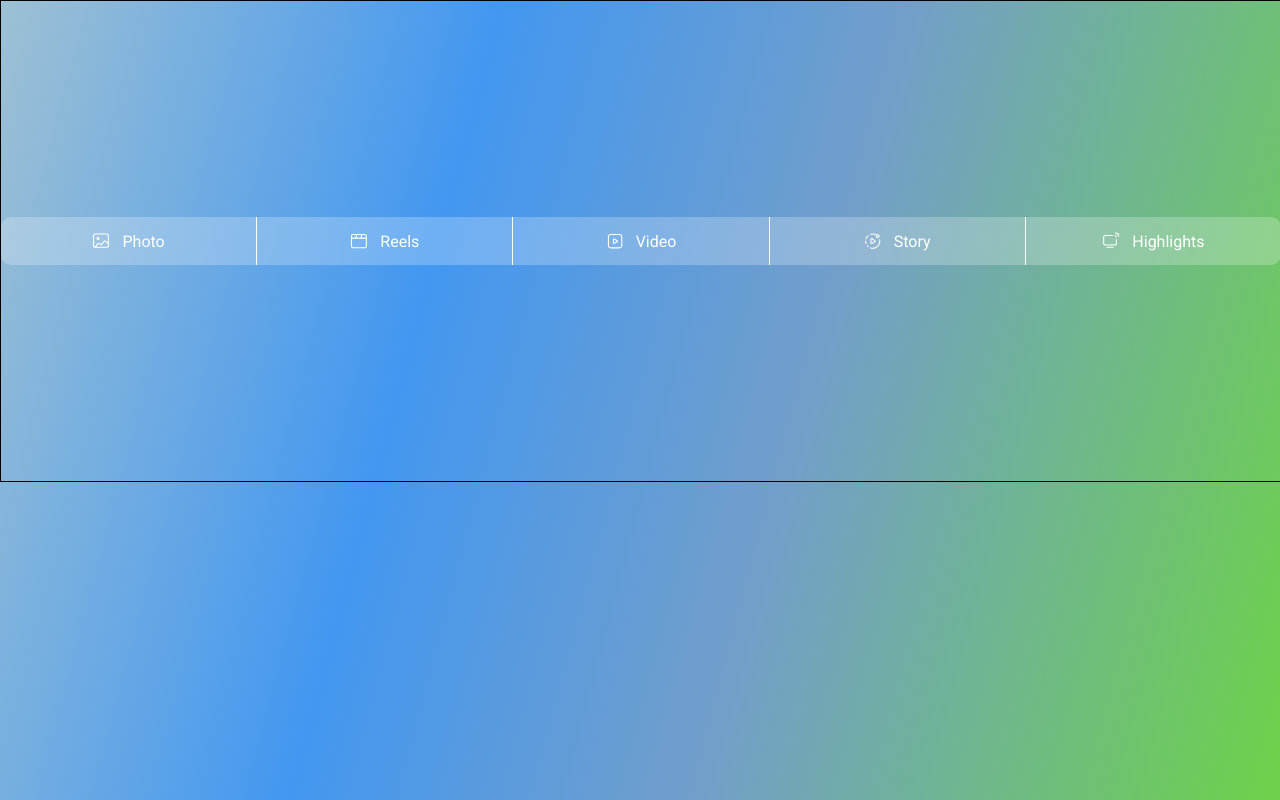
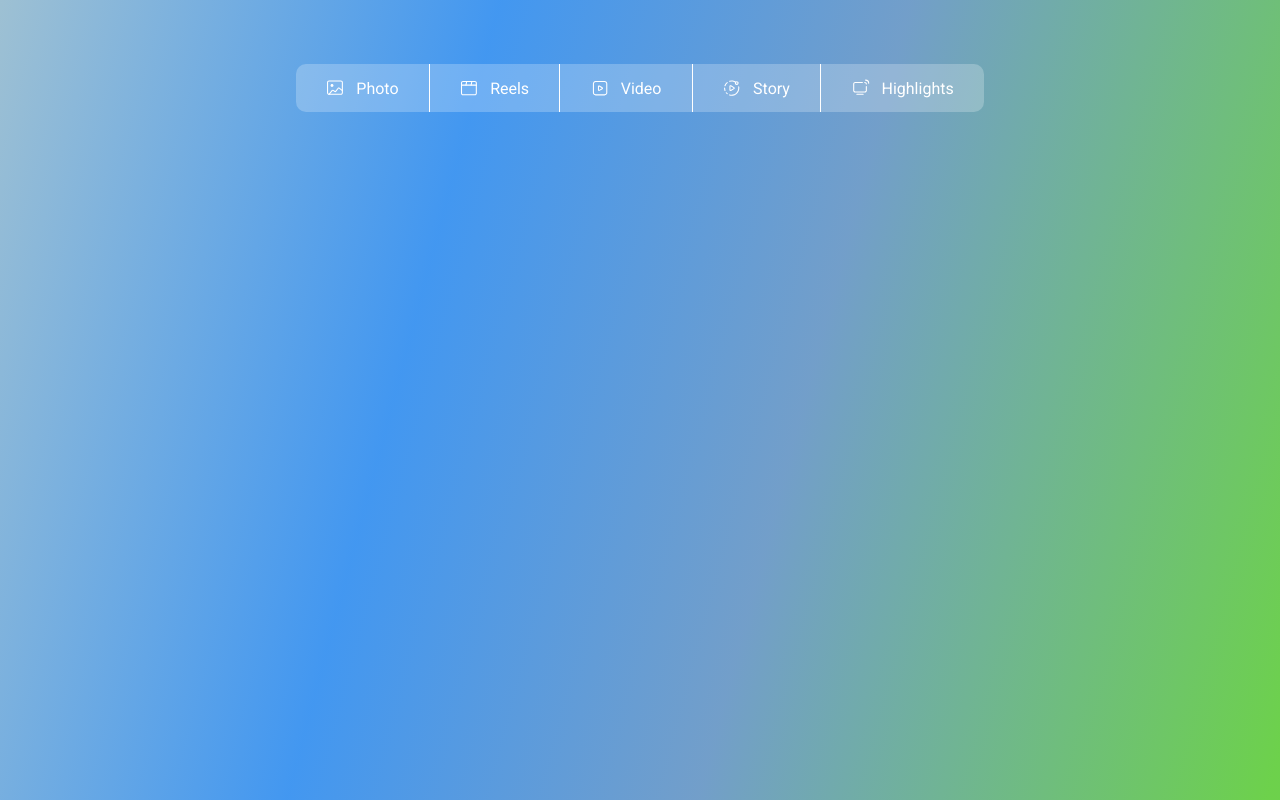
Before and after one commit to dvlpr2003/Instagram-media-downloader, a React (Vite) app: page / in a window 1280 px wide. Built offline with nearby package versions, Linux system fonts and the light colour scheme; a web font is replaced by a local one.

Commit message:
section-1

```diff
--- a/src/Home/container-1.jsx
+++ b/src/Home/container-1.jsx
@@ -3,16 +3,19 @@ import "./container.css"
 
 export default function Section1(){
     return(
+        <div id="app">
         <section id="instagram-downloader-home-1">
             <Section1Elements/>
 
         </section>
+        </div>
     )
 }
 
 function Section1Elements(){
     return(
         <div id="section-elements">
+            <div id="section-elements-nav-main">
             <div id="section-elements-nav-option" >
                 <a href="#" className="w3-c7 justify" style={{border:"none"}}>
                     <img src="photo.svg" alt="photo"  className="insta-svg-img"/>
@@ -36,7 +39,7 @@ function Section1Elements(){
                     <span className="name-w3-c7">Highlights</span>
                 </a>
             </div>
-
+            </div>
         </div>
     )
 }
--- a/src/Home/container.css
+++ b/src/Home/container.css
@@ -1,10 +1,9 @@
 section{
     width: 100%;
 }
-
-#instagram-downloader-home-1{
+#app{
     background: linear-gradient(104.95deg, rgba(157, 190, 203, 0.9) -3.32%, rgba(46, 140, 239, 0.9) 33.5%, rgba(99, 148, 196, 0.9) 60.99%, rgba(93, 204, 56, 0.9) 99.13%);
-    width: 100%;
+    /* width: 100%; */
     height: 50rem;
     display: flex;
     flex-direction: column;
@@ -12,33 +11,42 @@ section{
     align-items: center;
     flex-wrap: wrap;
 }
+
+#instagram-downloader-home-1{
+
+    height: 100%;
+
+}
 #section-elements{
+    margin-top: 4rem;
     margin-bottom: auto;
     align-self: flex-start;
-    border: 1px solid black;
-    width: 100%;
-    height: 30rem;
+    /* border: 1px solid black; */
+    /* height: 100%; */
+    padding-left: 0.75rem;
+    padding-right: 0.75rem;
     display: flex;
     flex-direction: column;
     justify-content: center;
     align-items: center;
 }
+#section-elements-nav-main{
+    width: 43rem;
+    display: flex;
 
+
+
+}
 #section-elements-nav-option{
-
     width: 100%;
-
     display: flex;
     justify-content: center;
     align-items: center;
+    border-radius: 10px;
     background-color: #ffffff3b;
-    border-radius: 10px;
 
 }
 .w3-c7{
-
-    /* width:10rem; */
-    flex-basis: 20rem;
     flex-grow: 1;
     height: 3rem;
     border-left: 1px solid white;
@@ -59,7 +67,7 @@ section{
     height: auto;
 }
 
-@media(min-width:100px) and (max-width:700px){
+@media(min-width:50px) and (max-width:750px){
     #section-elements{
     }
     .name-w3-c7{
@@ -68,4 +76,7 @@ section{
     .w3-c7{
         /* width: 3rem; */
     }
+    #section-elements-nav-main{
+        width: 100%;
+    }
 }
```
